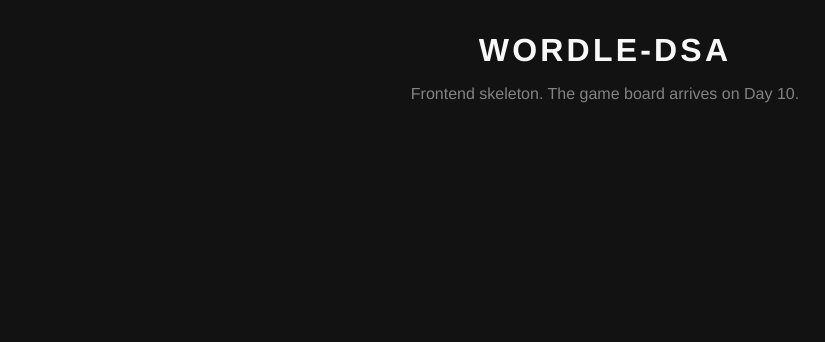
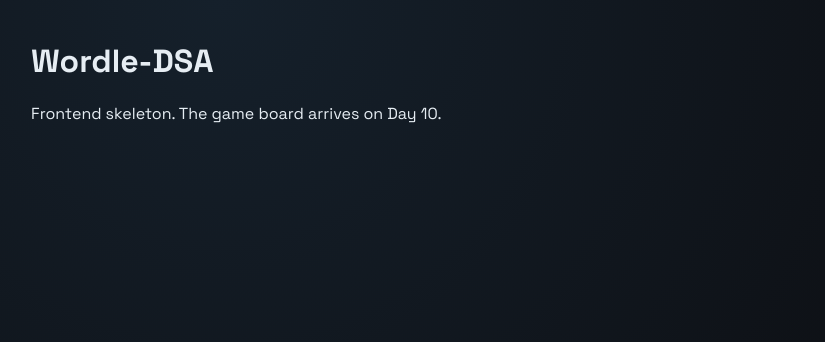
Before and after one commit to Zidarc/Wordle-DSA, a React (Vite) app in the folder frontend/: page / in a window 1280 px wide. Shown: the top 342 px of the page, without its empty margins (35-860 px from the left). Built offline with nearby package versions, Linux system fonts and the light colour scheme.

Commit message:
Add theme tokens, layout and panel styles

```diff
--- a/frontend/index.html
+++ b/frontend/index.html
@@ -4,6 +4,11 @@
     <meta charset="UTF-8" />
     <meta name="viewport" content="width=device-width, initial-scale=1.0" />
     <title>Wordle-DSA</title>
+    <link rel="preconnect" href="https://fonts.googleapis.com" />
+    <link
+      rel="stylesheet"
+      href="https://fonts.googleapis.com/css2?family=JetBrains+Mono:wght@400;600&family=Space+Grotesk:wght@400;600;700&display=swap"
+    />
   </head>
   <body>
     <div id="root"></div>
--- a/frontend/src/styles/app.css
+++ b/frontend/src/styles/app.css
@@ -1,12 +1,26 @@
+/* Wordle-DSA styles.
+   TIP: colours are tokens in :root; tile colours follow LetterState
+   (correct / present / absent / unused) from backend/include/LetterState.h. */
+
 :root {
-  --bg: #121213;
-  --text: #f8f8f8;
-  --muted: #818384;
-  --correct: #538d4e;
-  --present: #b59f3b;
-  --absent: #3a3a3c;
+  --bg: #0e1116;
+  --surface: #161b22;
+  --surface-2: #1f2630;
+  --border: #2d3643;
+  --text: #e6edf3;
+  --muted: #8b96a5;
+  --accent: #5ec4d6;
 
-  font-family: 'Clear Sans', 'Helvetica Neue', Arial, sans-serif;
+  --correct: #2a9d8f;
+  --present: #e0a23a;
+  --absent: #3b4350;
+  --unused: #2a313c;
+  --danger: #e5534b;
+
+  --mono: 'JetBrains Mono', 'Cascadia Mono', Consolas, monospace;
+  --sans: 'Space Grotesk', 'Segoe UI', system-ui, sans-serif;
+
+  font-family: var(--sans);
   color: var(--text);
   background: var(--bg);
 }
@@ -18,23 +32,171 @@
 body {
   margin: 0;
   min-height: 100vh;
-  background: var(--bg);
+  background: radial-gradient(circle at 20% 0%, #15202b 0%, var(--bg) 55%);
 }
 
+button {
+  font: inherit;
+  color: inherit;
+  cursor: pointer;
+}
+
+button:disabled {
+  cursor: not-allowed;
+  opacity: 0.5;
+}
+
+/* ---------- layout ---------- */
+
 .app {
+  max-width: 1180px;
+  margin: 0 auto;
+  padding: 20px 16px 40px;
+}
+
+.topbar {
+  display: flex;
+  flex-wrap: wrap;
+  align-items: center;
+  justify-content: space-between;
+  gap: 12px;
+  padding-bottom: 16px;
+  border-bottom: 1px solid var(--border);
+  margin-bottom: 20px;
+}
+
+.brand {
+  display: flex;
+  align-items: baseline;
+  gap: 10px;
+}
+
+.brand h1 {
+  margin: 0;
+  font-size: 1.6rem;
+  letter-spacing: 0.04em;
+}
+
+.brand span {
+  font-family: var(--mono);
+  font-size: 0.8rem;
+  color: var(--accent);
+}
+
+.controls {
+  display: flex;
+  flex-wrap: wrap;
+  gap: 8px;
+  align-items: center;
+}
+
+.layout {
+  display: grid;
+  grid-template-columns: minmax(0, 1fr) minmax(0, 420px);
+  gap: 24px;
+  align-items: start;
+}
+
+@media (max-width: 900px) {
+  .layout {
+    grid-template-columns: minmax(0, 1fr);
+  }
+}
+
+.game-column {
   display: flex;
   flex-direction: column;
   align-items: center;
-  padding: 32px 16px;
+  gap: 18px;
 }
 
-.app-title {
-  margin: 0;
-  font-size: 2rem;
-  letter-spacing: 0.1em;
-  text-transform: uppercase;
+.status-line {
+  min-height: 1.5em;
+  font-family: var(--mono);
+  font-size: 0.9rem;
+  color: var(--muted);
+  text-align: center;
 }
 
-.app-note {
+.status-line.error {
+  color: var(--danger);
+}
+
+/* ---------- buttons ---------- */
+
+.btn {
+  padding: 8px 14px;
+  border: 1px solid var(--border);
+  border-radius: 8px;
+  background: var(--surface-2);
+  font-size: 0.9rem;
+}
+
+.btn:hover:not(:disabled) {
+  border-color: var(--accent);
+}
+
+.btn.primary {
+  background: var(--accent);
+  border-color: var(--accent);
+  color: #062026;
+  font-weight: 600;
+}
+
+.select {
+  padding: 8px 10px;
+  border: 1px solid var(--border);
+  border-radius: 8px;
+  background: var(--surface-2);
+  color: var(--text);
+  font: inherit;
+}
+
+/* ---------- panels ---------- */
+
+.panel {
+  background: var(--surface);
+  border: 1px solid var(--border);
+  border-radius: 12px;
+  padding: 16px;
+}
+
+.panel h2 {
+  margin: 0 0 4px;
+  font-size: 1rem;
+}
+
+.panel .ds-tag {
+  display: inline-block;
+  margin-bottom: 12px;
+  font-family: var(--mono);
+  font-size: 0.75rem;
+  color: var(--accent);
+}
+
+.muted {
   color: var(--muted);
 }
+
+.mono {
+  font-family: var(--mono);
+}
+
+table.data {
+  width: 100%;
+  border-collapse: collapse;
+  font-size: 0.85rem;
+}
+
+table.data th,
+table.data td {
+  padding: 6px 4px;
+  border-bottom: 1px solid var(--border);
+  text-align: left;
+}
+
+table.data td.num,
+table.data th.num {
+  text-align: right;
+  font-family: var(--mono);
+}
```
